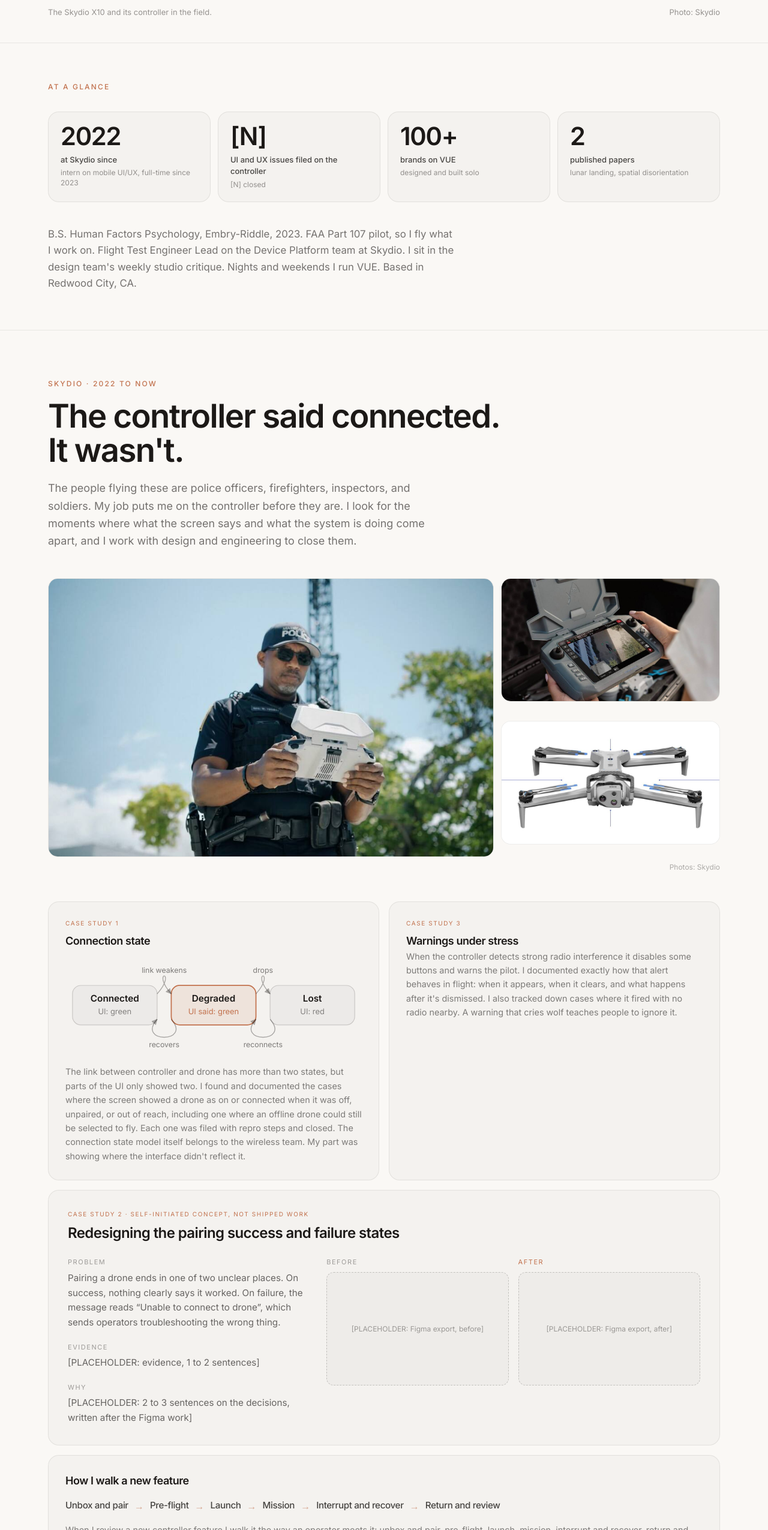
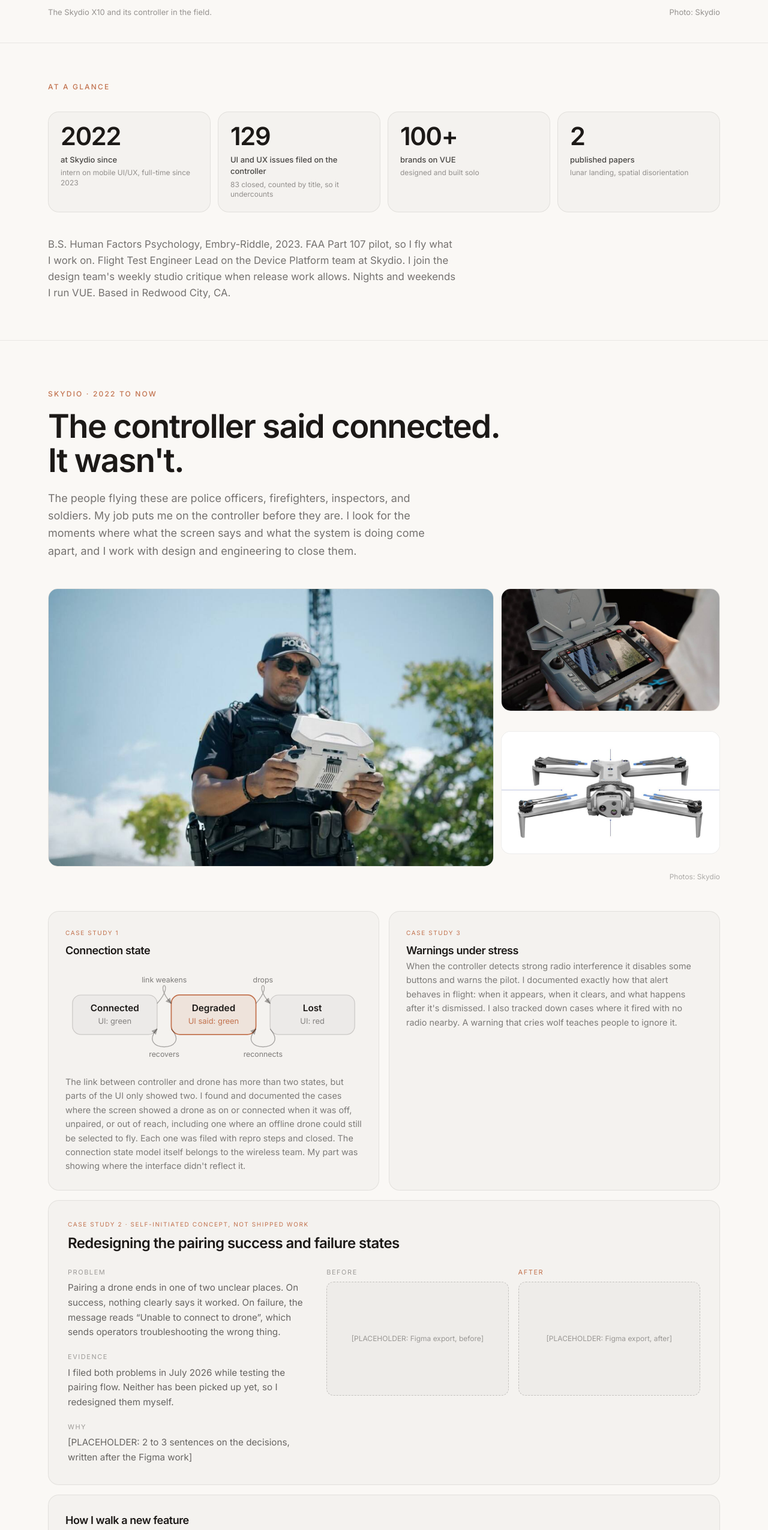
Before and after one commit to illergrayson/portfolio, a Next.js app: page / in a window 1280 px wide. Shown: the part 1056-3607 px from the top of the page at 60% size. Built offline with nearby package versions, Linux system fonts and the light colour scheme.

Commit message:
Fill counts and pairing evidence, soften crit line, swap resume to Skydio version without codenames
Co-Authored-By: Claude Fable 5.1 <noreply@anthropic.com>
Claude-Session: https://claude.ai/code/session_01Fd6D2njoy2BUhXCfbw8dFs

```diff
--- a/components/About.tsx
+++ b/components/About.tsx
@@ -2,7 +2,7 @@ import Reveal from "./Reveal";
 
 const stats = [
   { n: "2022", l: "at Skydio since", d: "intern on mobile UI/UX, full-time since 2023" },
-  { n: "[N]", l: "UI and UX issues filed on the controller", d: "[N] closed" },
+  { n: "129", l: "UI and UX issues filed on the controller", d: "83 closed, counted by title, so it undercounts" },
   { n: "100+", l: "brands on VUE", d: "designed and built solo" },
   { n: "2", l: "published papers", d: "lunar landing, spatial disorientation" },
 ];
@@ -32,8 +32,8 @@ export default function About() {
           <p className="mt-10 max-w-prose text-base leading-relaxed text-ink/60 sm:text-[1.05rem]">
             B.S. Human Factors Psychology, Embry-Riddle, 2023. FAA Part 107
             pilot, so I fly what I work on. Flight Test Engineer Lead on the
-            Device Platform team at Skydio. I sit in the design team&apos;s
-            weekly studio critique. Nights and weekends I run VUE. Based in
+            Device Platform team at Skydio. I join the design team&apos;s
+            weekly studio critique when release work allows. Nights and weekends I run VUE. Based in
             Redwood City, CA.
           </p>
         </Reveal>
--- a/components/CaseStudySkydio.tsx
+++ b/components/CaseStudySkydio.tsx
@@ -134,7 +134,7 @@ export default function CaseStudySkydio() {
                 <div>
                   <p className="text-[11px] uppercase tracking-[0.14em] text-ink/40">Evidence</p>
                   <p className="mt-1.5 text-[0.95rem] leading-relaxed text-ink/65">
-                    [PLACEHOLDER: evidence, 1 to 2 sentences]
+                    I filed both problems in July 2026 while testing the pairing flow. Neither has been picked up yet, so I redesigned them myself.
                   </p>
                 </div>
                 <div>
```
Also changed, not shown: 1 other file (tests, documents, lock files or other folders).
